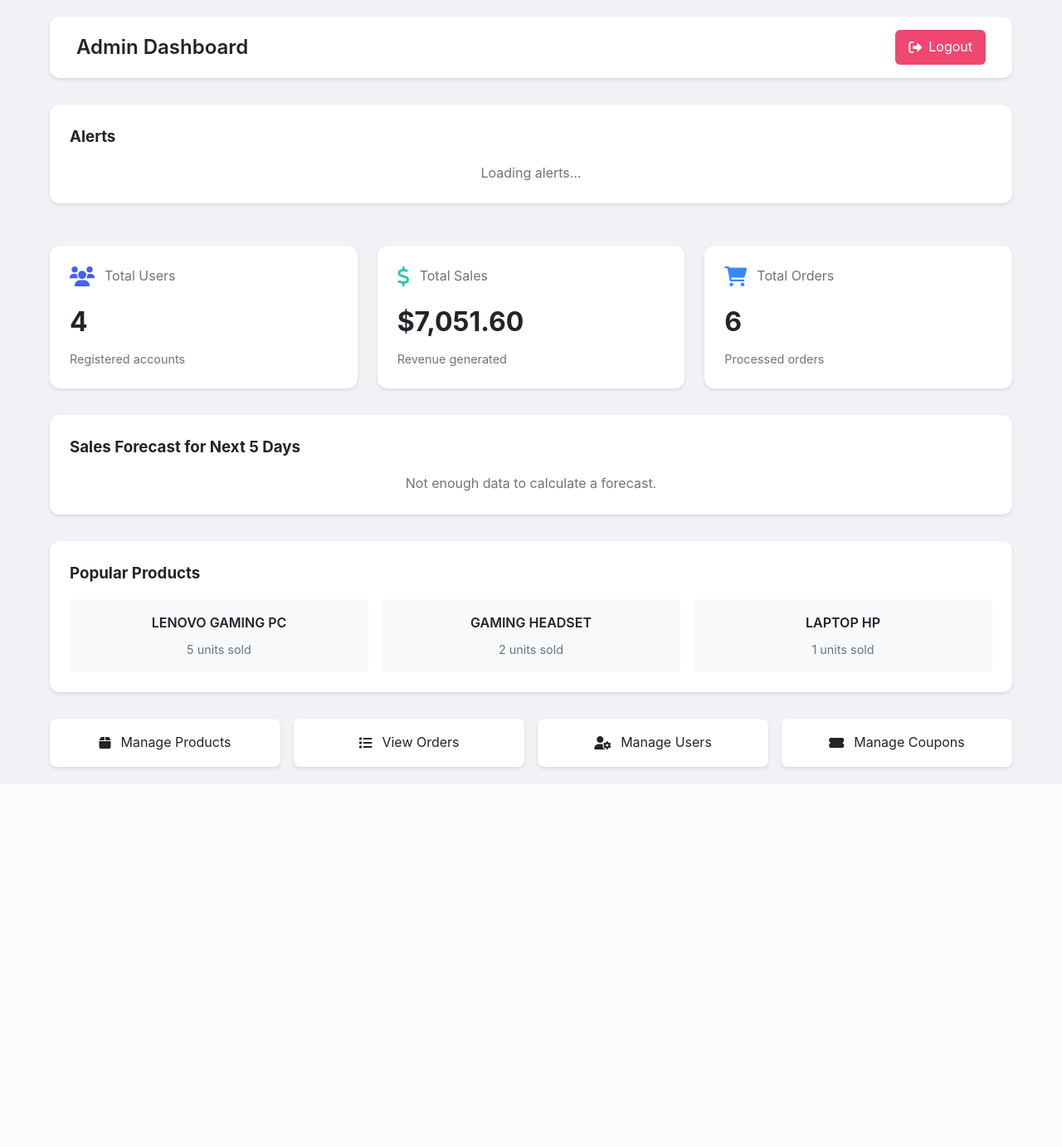
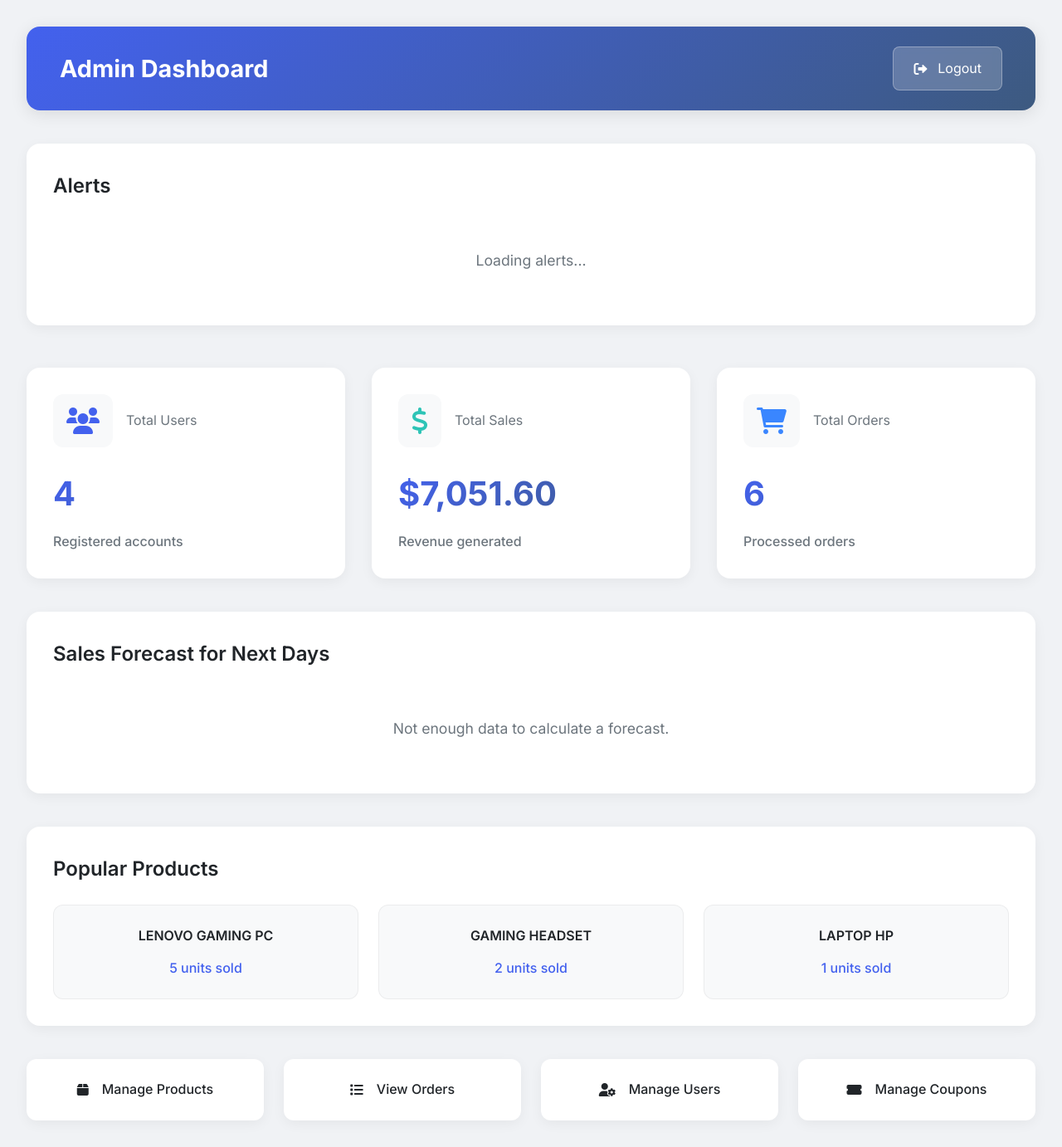
Before and after one commit to DonjeteHasani/techh, a PHP site: page /admin_dashboard.php in a window 1280 px wide. Shown: the whole page at 83% size. Before the commit the page ends 930 px from the top, so only its background shows below. Run offline with PHP 8.4, Linux system fonts and the light colour scheme; a user stored in the database is signed in; data comes from the database, SQL or seed files in the repository.

Commit message:
Update admin_dashboard.php
update

```diff
--- a/admin_dashboard.php
+++ b/admin_dashboard.php
@@ -26,7 +26,7 @@ $salesData = $pdo->query("
 ")->fetchAll(PDO::FETCH_ASSOC);
 
 // Calculate moving averages
-$movingAverageDays = 5;
+$movingAverageDays = 4;
 $salesForecast = [];
 for ($i = $movingAverageDays; $i < count($salesData); $i++) {
     $sum = 0;
@@ -56,6 +56,8 @@ $popularProducts = $pdo->query("
     <meta name="viewport" content="width=device-width, initial-scale=1.0">
     <title>Admin Dashboard</title>
     <link href="https://cdnjs.cloudflare.com/ajax/libs/font-awesome/6.0.0/css/all.min.css" rel="stylesheet">
+    <link rel="stylesheet" href="https://cdnjs.cloudflare.com/ajax/libs/font-awesome/6.0.0/css/all.min.css">
+    <link href="https://fonts.googleapis.com/css2?family=Inter:wght@400;500;600;700&display=swap" rel="stylesheet">
     <style>
         * {
             margin: 0;
@@ -65,6 +67,7 @@ $popularProducts = $pdo->query("
 
         :root {
             --primary: #4361ee;
+            --secondary: #3d5a80;
             --success: #2ec4b6;
             --info: #3a86ff;
             --warning: #ff9f1c;
@@ -72,251 +75,310 @@ $popularProducts = $pdo->query("
             --light: #f8f9fa;
             --dark: #212529;
             --gray: #6c757d;
+            --transition: all 0.3s ease;
         }
 
         body {
-            font-family: -apple-system, BlinkMacSystemFont, 'Segoe UI', Roboto, Oxygen, Ubuntu, Cantarell, sans-serif;
+            font-family: 'Inter', sans-serif;
             background-color: #f0f2f5;
             color: var(--dark);
             line-height: 1.6;
         }
 
         .container {
-            max-width: 1200px;
+            max-width: 1400px;
             margin: 0 auto;
-            padding: 20px;
+            padding: 2rem;
         }
 
         .header {
             display: flex;
             justify-content: space-between;
             align-items: center;
-            margin-bottom: 2rem;
-            background: white;
-            padding: 1rem 2rem;
-            border-radius: 12px;
-            box-shadow: 0 2px 4px rgba(0,0,0,0.1);
+            margin-bottom: 2.5rem;
+            background: linear-gradient(135deg, var(--primary), var(--secondary));
+            padding: 1.5rem 2.5rem;
+            border-radius: 16px;
+            box-shadow: 0 4px 20px rgba(0,0,0,0.1);
         }
 
         .header h2 {
-            color: var(--dark);
-            font-size: 1.5rem;
-            font-weight: 600;
+            color: white;
+            font-size: 1.8rem;
+            font-weight: 700;
         }
 
         .logout-btn {
-            background: var(--danger);
+            background: rgba(255,255,255,0.2);
             color: white;
-            border: none;
-            padding: 0.5rem 1rem;
-            border-radius: 6px;
+            border: 1px solid rgba(255,255,255,0.3);
+            padding: 0.8rem 1.5rem;
+            border-radius: 8px;
             text-decoration: none;
-            transition: opacity 0.2s;
+            transition: var(--transition);
             display: flex;
             align-items: center;
-            gap: 0.5rem;
+            gap: 0.8rem;
+            backdrop-filter: blur(5px);
         }
 
         .logout-btn:hover {
-            opacity: 0.9;
+            background: rgba(255,255,255,0.3);
+            transform: translateY(-2px);
         }
 
         .stats-grid {
             display: grid;
-            grid-template-columns: repeat(auto-fit, minmax(250px, 1fr));
-            gap: 1.5rem;
-            margin-bottom: 2rem;
+            grid-template-columns: repeat(auto-fit, minmax(300px, 1fr));
+            gap: 2rem;
+            margin-bottom: 2.5rem;
         }
 
         .stat-card {
             background: white;
-            border-radius: 12px;
-            padding: 1.5rem;
-            box-shadow: 0 2px 4px rgba(0,0,0,0.1);
-            transition: transform 0.2s;
+            border-radius: 16px;
+            padding: 2rem;
+            box-shadow: 0 4px 15px rgba(0,0,0,0.05);
+            transition: var(--transition);
+            position: relative;
+            overflow: hidden;
+        }
+
+        .stat-card::before {
+            content: '';
+            position: absolute;
+            top: 0;
+            left: 0;
+            width: 100%;
+            height: 4px;
+            background: var(--primary);
+            opacity: 0;
+            transition: var(--transition);
         }
 
         .stat-card:hover {
             transform: translateY(-5px);
         }
 
+        .stat-card:hover::before {
+            opacity: 1;
+        }
+
         .stat-header {
             display: flex;
             align-items: center;
-            gap: 0.75rem;
-            margin-bottom: 1rem;
+            gap: 1rem;
+            margin-bottom: 1.5rem;
             color: var(--gray);
         }
 
         .stat-icon {
-            font-size: 1.5rem;
+            font-size: 2rem;
+            padding: 1rem;
+            background: var(--light);
+            border-radius: 12px;
         }
 
         .stat-value {
-            font-size: 2rem;
+            font-size: 2.5rem;
             font-weight: 700;
-            margin-bottom: 0.5rem;
+            margin-bottom: 0.8rem;
+            background: linear-gradient(135deg, var(--primary), var(--secondary));
+            -webkit-background-clip: text;
+            -webkit-text-fill-color: transparent;
         }
 
         .stat-label {
             color: var(--gray);
-            font-size: 0.9rem;
+            font-size: 1rem;
+            font-weight: 500;
         }
 
         .popular-products {
             background: white;
-            border-radius: 12px;
-            padding: 1.5rem;
-            margin-bottom: 2rem;
-            box-shadow: 0 2px 4px rgba(0,0,0,0.1);
+            border-radius: 16px;
+            padding: 2rem;
+            margin-bottom: 2.5rem;
+            box-shadow: 0 4px 15px rgba(0,0,0,0.05);
         }
 
         .popular-products h3 {
-            margin-bottom: 1rem;
+            margin-bottom: 1.5rem;
             color: var(--dark);
+            font-size: 1.5rem;
+            font-weight: 600;
         }
 
         .product-list {
             display: grid;
-            grid-template-columns: repeat(auto-fit, minmax(200px, 1fr));
-            gap: 1rem;
+            grid-template-columns: repeat(auto-fit, minmax(250px, 1fr));
+            gap: 1.5rem;
         }
 
         .product-item {
             background: var(--light);
-            padding: 1rem;
-            border-radius: 8px;
+            padding: 1.5rem;
+            border-radius: 12px;
             text-align: center;
+            transition: var(--transition);
+            border: 1px solid rgba(0,0,0,0.05);
+        }
+
+        .product-item:hover {
+            transform: translateY(-3px);
+            box-shadow: 0 4px 15px rgba(0,0,0,0.1);
         }
 
         .product-name {
             font-weight: 600;
-            margin-bottom: 0.5rem;
+            margin-bottom: 0.8rem;
+            color: var(--dark);
         }
 
         .product-quantity {
-            color: var(--gray);
-            font-size: 0.9rem;
+            color: var(--primary);
+            font-size: 1rem;
+            font-weight: 500;
         }
 
         .quick-links {
             display: grid;
-            grid-template-columns: repeat(auto-fit, minmax(200px, 1fr));
-            gap: 1rem;
-            margin-top: 2rem;
+            grid-template-columns: repeat(auto-fit, minmax(250px, 1fr));
+            gap: 1.5rem;
+            margin-top: 2.5rem;
         }
 
         .quick-link {
             display: flex;
             align-items: center;
             justify-content: center;
-            gap: 0.75rem;
+            gap: 1rem;
             background: white;
             color: var(--dark);
-            padding: 1rem;
-            border-radius: 8px;
+            padding: 1.5rem;
+            border-radius: 12px;
             text-decoration: none;
-            transition: all 0.2s;
-            box-shadow: 0 2px 4px rgba(0,0,0,0.1);
+            transition: var(--transition);
+            box-shadow: 0 4px 15px rgba(0,0,0,0.05);
+            font-weight: 500;
         }
 
         .quick-link:hover {
-            transform: translateY(-2px);
-            box-shadow: 0 4px 6px rgba(0,0,0,0.1);
+            transform: translateY(-3px);
+            background: var(--primary);
+            color: white;
         }
-        /* Forecast Section */
+
         .forecast {
             background: white;
-    border-radius: 12px;
-    padding: 1.5rem;
-    margin-bottom: 2rem;
-    box-shadow: 0 2px 4px rgba(0, 0, 0, 0.1);
+            border-radius: 16px;
+            padding: 2rem;
+            margin-bottom: 2.5rem;
+            box-shadow: 0 4px 15px rgba(0,0,0,0.05);
         }
 
         .forecast h3 {
-    margin-bottom: 1rem;
+            margin-bottom: 1.5rem;
             color: var(--dark);
+            font-size: 1.5rem;
+            font-weight: 600;
         }
 
         .forecast-list {
             display: grid;
-    grid-template-columns: repeat(auto-fit, minmax(200px, 1fr));
-    gap: 1rem;
+            grid-template-columns: repeat(auto-fit, minmax(250px, 1fr));
+            gap: 1.5rem;
         }
 
         .forecast-item {
             background: var(--light);
-    padding: 1rem;
-    border-radius: 8px;
+            padding: 1.5rem;
+            border-radius: 12px;
             text-align: center;
-    box-shadow: 0 2px 4px rgba(0, 0, 0, 0.1);
-    transition: transform 0.2s;
+            box-shadow: 0 4px 15px rgba(0,0,0,0.05);
+            transition: var(--transition);
+            border: 1px solid rgba(0,0,0,0.05);
         }
 
         .forecast-item:hover {
             transform: translateY(-3px);
+            box-shadow: 0 6px 20px rgba(0,0,0,0.1);
         }
 
         .forecast-item h4 {
-    font-size: 1.2rem;
+            font-size: 1.3rem;
             color: var(--primary);
-    margin-bottom: 0.5rem;
+            margin-bottom: 0.8rem;
+            font-weight: 600;
         }
 
-/* Alerts Section */
         .alerts {
             background: white;
-    border-radius: 12px;
-    padding: 1.5rem;
-    margin-top: 2rem;
-    box-shadow: 0 2px 4px rgba(0, 0, 0, 0.1);
+            border-radius: 16px;
+            padding: 2rem;
+            margin-top: 2.5rem;
+            box-shadow: 0 4px 15px rgba(0,0,0,0.05);
         }
 
         .alerts h3 {
-    margin-bottom: 1rem;
+            margin-bottom: 1.5rem;
             color: var(--dark);
+            font-size: 1.5rem;
+            font-weight: 600;
         }
 
         .alert-item {
             background: var(--light);
             border-left: 5px solid var(--warning);
-    padding: 1rem;
-    border-radius: 8px;
-    margin-bottom: 1rem;
+            padding: 1.5rem;
+            border-radius: 12px;
+            margin-bottom: 1.5rem;
             display: flex;
             align-items: center;
-    gap: 0.75rem;
+            gap: 1rem;
+            transition: var(--transition);
+        }
+
+        .alert-item:hover {
+            transform: translateX(5px);
         }
 
         .alert-item i {
-    font-size: 1.5rem;
+            font-size: 1.8rem;
             color: var(--warning);
         }
 
         .alert-item .alert-text {
             flex-grow: 1;
             color: var(--dark);
+            font-weight: 500;
         }
 
         .no-alerts {
             text-align: center;
             color: var(--gray);
+            padding: 2rem;
+            font-size: 1.1rem;
         }
-
 
         @media (max-width: 768px) {
             .container {
-                padding: 10px;
+                padding: 1rem;
             }
 
             .header {
                 flex-direction: column;
-                gap: 1rem;
+                gap: 1.5rem;
                 text-align: center;
+                padding: 1.5rem;
             }
 
             .stat-value {
-                font-size: 1.5rem;
+                font-size: 2rem;
+            }
+
+            .quick-link {
+                padding: 1rem;
             }
         }
     </style>
@@ -369,10 +431,10 @@ $popularProducts = $pdo->query("
             </div>
         </div>
         <div class="forecast">
-    <h3>Sales Forecast for Next 5 Days</h3>
+    <h3>Sales Forecast for Next Days</h3>
     <?php if (!empty($salesForecast)): ?>
         <div class="forecast-list">
-            <?php for ($i = 1; $i <= 5; $i++): ?>
+            <?php for ($i = 1; $i <= 4; $i++): ?>
                 <div class="forecast-item">
                     <h4>Day <?php echo $i; ?></h4>
                     <p>$<?php echo $salesForecast[count($salesForecast) - 1]; ?></p>
```
Lines whose indentation alone changed are shown as unchanged.
